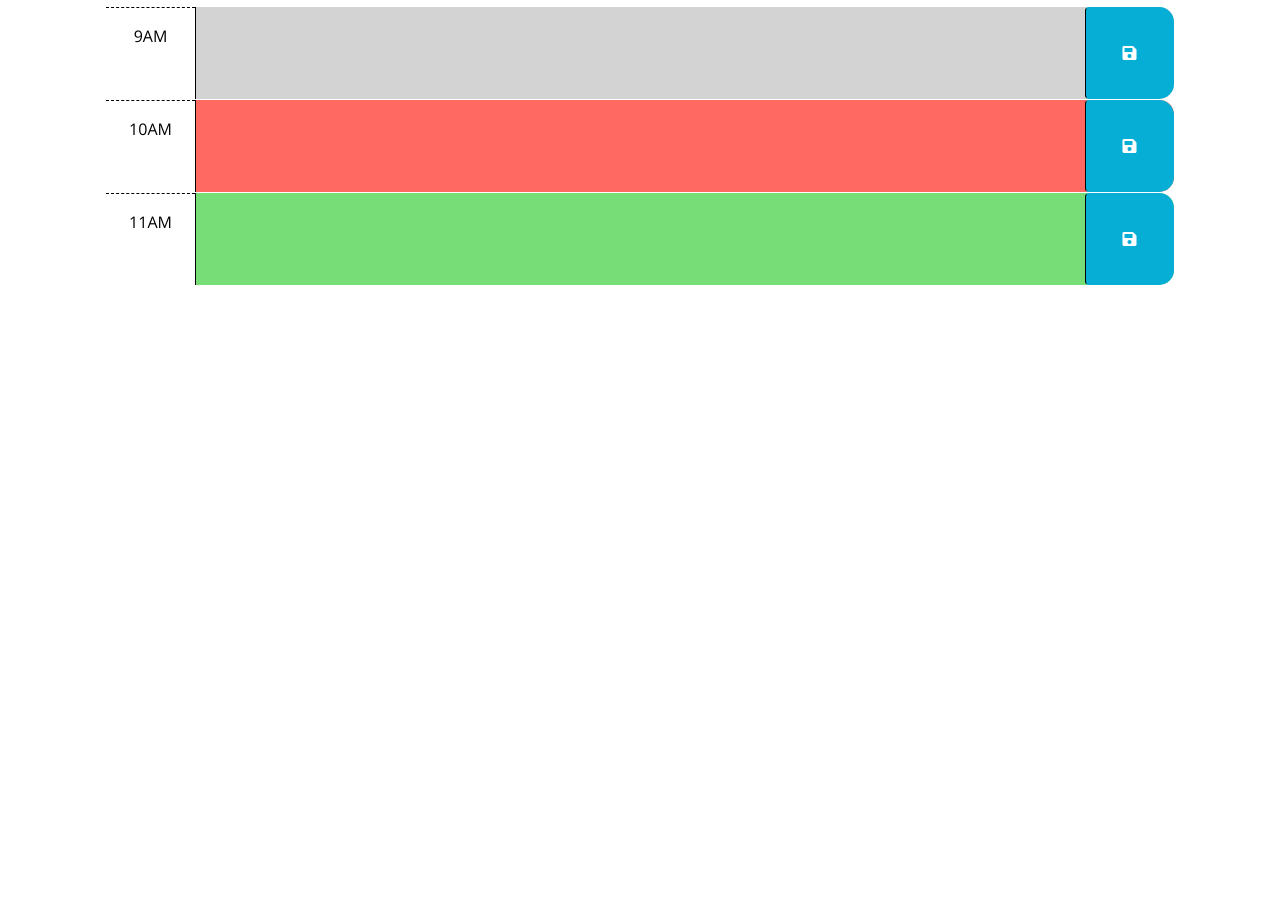
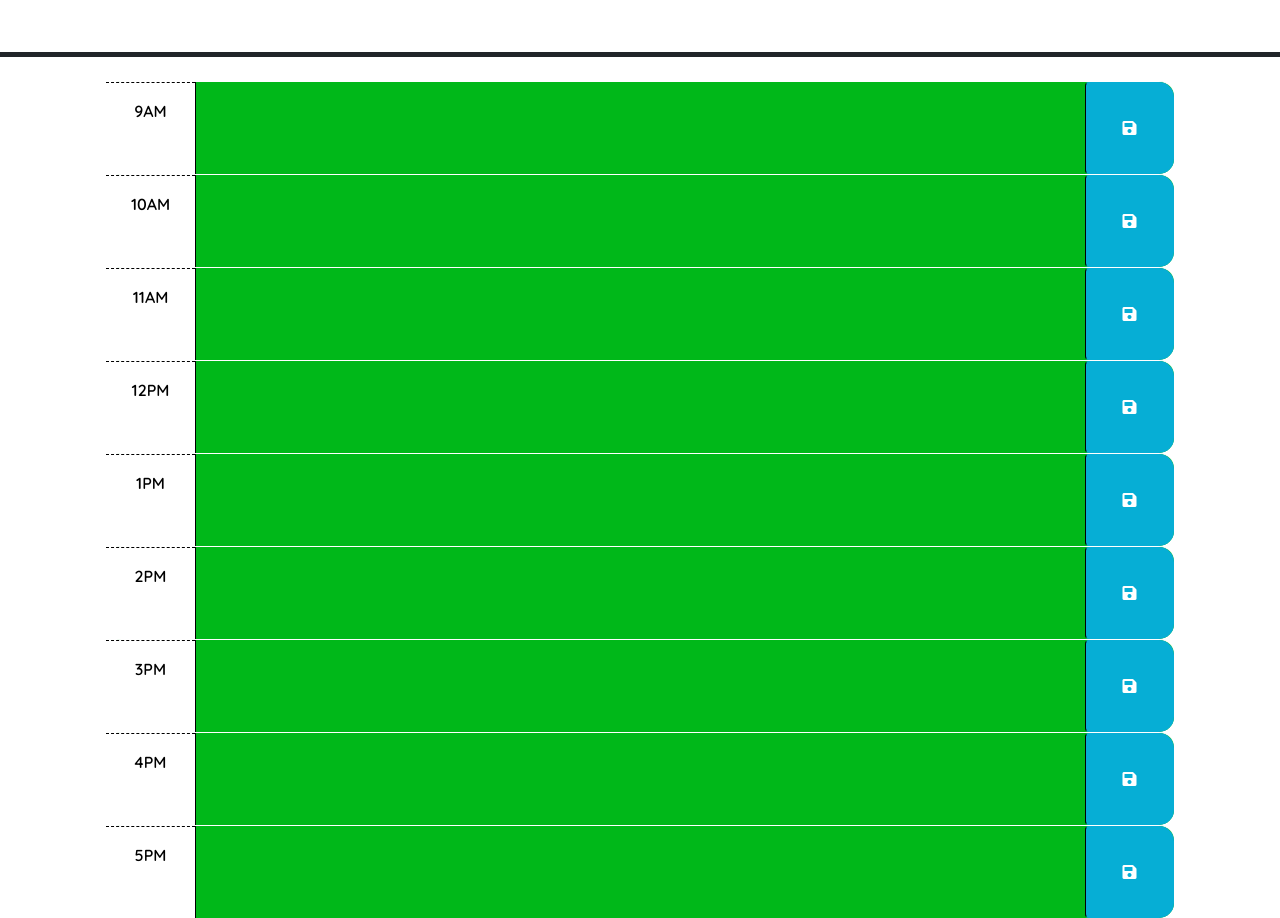
Before and after one commit to dsatpm/DAILY-PLANNER-app, a plain HTML site: page index.html in a window 1280 px wide. Shown: the part 250-1168 px from the top of the page. Before the commit the page ends 800 px from the top, so only its background shows below. Drawn offline with nearby package versions, Linux system fonts and the light colour scheme; files that its build step writes are made by us from their sources.

Commit message:
added dayjs, javascript, some css

```diff
--- a/assets/css/style.css
+++ b/assets/css/style.css
@@ -1,6 +1,14 @@
 body {
-  font-family: 'Open Sans', sans-serif;
+  font-family: 'Quicksand', sans-serif;
   font-size: 16px;
+}
+
+h1 {
+  font-family: 'Bebas Neue', sans-serif;
+}
+
+h2 {
+  font-family: 'Cormorant Garamond', serif;
 }
 
 textarea {
@@ -31,18 +39,21 @@ textarea {
 }
 
 .past {
-  background-color: #d3d3d3;
+  background-color: #a1a1a1;
   color: white;
+  border-radius: 15px;
 }
 
 .present {
-  background-color: #ff6961;
+  background-color: #0055e8;
   color: white;
+  border-radius: 15px;
 }
 
 .future {
-  background-color: #77dd77;
+  background-color: #00b819;
   color: white;
+  border-radius: 15px;
 }
 
 .saveBtn {
--- a/assets/script/script.js
+++ b/assets/script/script.js
@@ -1,23 +1,46 @@
-// Wrap all code that interacts with the DOM in a call to jQuery to ensure that
-// the code isn't run until the browser has finished rendering all the elements
-// in the html.
+
+// Function that holds the entire app functionality
 $(function () {
-  // TODO: Add a listener for click events on the save button. This code should
-  // use the id in the containing time-block as a key to save the user input in
-  // local storage. HINT: What does `this` reference in the click listener
-  // function? How can DOM traversal be used to get the "hour-x" id of the
-  // time-block containing the button that was clicked? How might the id be
-  // useful when saving the description in local storage?
-  //
-  // TODO: Add code to apply the past, present, or future class to each time
-  // block by comparing the id to the current hour. HINTS: How can the id
-  // attribute of each time-block be used to conditionally add or remove the
-  // past, present, and future classes? How can Day.js be used to get the
-  // current hour in 24-hour time?
-  //
-  // TODO: Add code to get any user input that was saved in localStorage and set
-  // the values of the corresponding textarea elements. HINT: How can the id
-  // attribute of each time-block be used to do this?
-  //
-  // TODO: Add code to display the current date in the header of the page.
+
+  //Waits until the DOM is completely loaded before executing the current date/time
+  $(document).ready(function updateTime() {
+		var now = dayjs().format('dddd, MMMM DD, YYYY h:mm:ss A');
+		$('#now').text(now);
+    setInterval(updateTime, 1000);
+  });
+
+  // Displays time in 24 hour format
+  var currentHour = dayjs().format('H')
+
+  // Iterates through each hour and determines what state of time the current time is
+  $('.time-block').each(function () {
+		var thisHour = parseInt($(this).attr('id').split('-')[1]); // Turns id 'hour-x' into an array, splits into two values, and selects the number instead of 'hour'
+
+		if (thisHour < currentHour) {
+			$(this).removeClass('present future').addClass('past');
+		} else if (thisHour == currentHour) {
+			$(this).removeClass('past future').addClass('present');
+		} else {
+			$(this).removeClass('past present').addClass('future');
+		}
+  });
+
+      // Adds event listener to save set items to selected time slot using local storage
+      $('.saveBtn').on('click', function() {
+        var timeId = $(this).parent().attr('id');
+
+        var savedItem = $(this).siblings('.description').val();
+
+        localStorage.setItem(timeId, savedItem);
+      });
+
+      // Checks local storage for saved items and retrieves them
+      $('.time-block').each(function() {
+        var timeId = $(this).attr('id');
+        var savedItem = localStorage.getItem(timeId);
+
+        if (savedItem) {
+          $(this).find('.description').val(savedItem);
+        }
 });
+    });
--- a/index.html
+++ b/index.html
@@ -1,78 +1,108 @@
 <!DOCTYPE html>
 <html lang="en">
+
 <head>
   <meta charset="UTF-8" />
   <meta name="viewport" content="width=device-width, initial-scale=1.0" />
   <meta http-equiv="X-UA-Compatible" content="ie=edge" />
+  <link rel="stylesheet" href="https://cdn.jsdelivr.net/npm/bootstrap@5.1.3/dist/css/bootstrap.min.css" />
+  <link rel="stylesheet" href="https://use.fontawesome.com/releases/v5.8.1/css/all.css"
+    integrity="sha384-50oBUHEmvpQ+1lW4y57PTFmhCaXp0ML5d60M1M7uH2+nqUivzIebhndOJK28anvf" crossorigin="anonymous" />
   <link
-      rel="stylesheet"
-      href="https://cdn.jsdelivr.net/npm/bootstrap@5.1.3/dist/css/bootstrap.min.css"
-    />
-    <link
-      rel="stylesheet"
-      href="https://use.fontawesome.com/releases/v5.8.1/css/all.css"
-      integrity="sha384-50oBUHEmvpQ+1lW4y57PTFmhCaXp0ML5d60M1M7uH2+nqUivzIebhndOJK28anvf"
-      crossorigin="anonymous"
-    />
-    <link
-      href="https://fonts.googleapis.com/css?family=Open+Sans&display=swap"
-      rel="stylesheet"
-    />
-    <link rel="stylesheet" href="style.css" />
+    href="https://fonts.googleapis.com/css2?family=Bebas+Neue&family=Cormorant+Garamond:wght@300&family=Quicksand:wght@600&display=swap"
+    rel="stylesheet">
+  <link rel="stylesheet" href="./assets/css/style.css" />
+  <script src="https://cdn.jsdelivr.net/npm/dayjs@1/dayjs.min.js"></script>
   <title>Work Day Scheduler</title>
 </head>
 
 <body>
+  <!-- Header contains app name, subheader, and current date/time -->
   <header class="p-5 mb-4 border-5 border-bottom border-dark text-center">
-      <h1 class="display-3">Work Day Scheduler</h1>
-      <p class="lead">A simple calendar app for scheduling your work day</p>
-      <p id="currentDay" class="lead"></p>
+    <h1 class="display-2">Work Day Scheduler</h1>
+    <h2 class="lead">A simple calendar app for scheduling your work day</h2>
+    <p id="now" class="lead" style="font-size: 2rem; padding-top: 1rem;"></p>
   </header>
   <div class="container-lg px-5">
-      <!-- Use class for "past", "present", and "future" to apply styles to the
-        time-block divs accordingly. The javascript will need to do this by
-        adding/removing these classes on each div by comparing the hour in the
-        id to the current hour. The html provided below is meant to be an example
-        demonstrating how the css provided can be leveraged to create the
-        desired layout and colors. The html below should be removed or updated
-        in the finished product. Remember to delete this comment once the
-        code is implemented.
-        -->
 
-      <!-- Example of a past time block. The "past" class adds a gray background color. -->
-      <div id="hour-9" class="row time-block past">
+    <!-- Time blocks with past, present, and future classes applied to all. Uses JavaScript to determine current time -->
+    <div id="hour-9" class="row time-block past present future">
       <div class="col-2 col-md-1 hour text-center py-3">9AM</div>
       <textarea class="col-8 col-md-10 description" rows="3"> </textarea>
-        <button class="btn saveBtn col-2 col-md-1" aria-label="save">
+      <button class="btn saveBtn col-2 col-md-1" id="save" aria-label="save">
         <i class="fas fa-save" aria-hidden="true"></i>
       </button>
     </div>
 
-      <!-- Example of a a present time block. The "present" class adds a red background color. -->
-      <div id="hour-10" class="row time-block present">
+    <div id="hour-10" class="row time-block past present future">
       <div class="col-2 col-md-1 hour text-center py-3">10AM</div>
       <textarea class="col-8 col-md-10 description" rows="3"> </textarea>
-        <button class="btn saveBtn col-2 col-md-1" aria-label="save">
+      <button class="btn saveBtn col-2 col-md-1" id="save" aria-label="save">
         <i class="fas fa-save" aria-hidden="true"></i>
       </button>
     </div>
 
-      <!-- Example of a future time block. The "future" class adds a green background color. -->
-      <div id="hour-11" class="row time-block future">
+    <div id="hour-11" class="row time-block past present future">
       <div class="col-2 col-md-1 hour text-center py-3">11AM</div>
       <textarea class="col-8 col-md-10 description" rows="3"> </textarea>
-        <button class="btn saveBtn col-2 col-md-1" aria-label="save">
+      <button class="btn saveBtn col-2 col-md-1" id="save" aria-label="save">
+        <i class="fas fa-save" aria-hidden="true"></i>
+      </button>
+    </div>
+
+    <div id="hour-12" class="row time-block past present future">
+      <div class="col-2 col-md-1 hour text-center py-3">12PM</div>
+      <textarea class="col-8 col-md-10 description" rows="3"> </textarea>
+      <button class="btn saveBtn col-2 col-md-1" id="save" aria-label="save">
+        <i class="fas fa-save" aria-hidden="true"></i>
+      </button>
+    </div>
+
+    <div id="hour-13" class="row time-block past present future">
+      <div class="col-2 col-md-1 hour text-center py-3">1PM</div>
+      <textarea class="col-8 col-md-10 description" rows="3"> </textarea>
+      <button class="btn saveBtn col-2 col-md-1" id="save" aria-label="save">
+        <i class="fas fa-save" aria-hidden="true"></i>
+      </button>
+    </div>
+
+    <div id="hour-14" class="row time-block past present future">
+      <div class="col-2 col-md-1 hour text-center py-3">2PM</div>
+      <textarea class="col-8 col-md-10 description" rows="3"> </textarea>
+      <button class="btn saveBtn col-2 col-md-1" id="save" aria-label="save">
+        <i class="fas fa-save" aria-hidden="true"></i>
+      </button>
+    </div>
+
+    <div id="hour-15" class="row time-block past present future">
+      <div class="col-2 col-md-1 hour text-center py-3">3PM</div>
+      <textarea class="col-8 col-md-10 description" rows="3"> </textarea>
+      <button class="btn saveBtn col-2 col-md-1" id="save" aria-label="save">
+        <i class="fas fa-save" aria-hidden="true"></i>
+      </button>
+    </div>
+
+    <div id="hour-16" class="row time-block past present future">
+      <div class="col-2 col-md-1 hour text-center py-3">4PM</div>
+      <textarea class="col-8 col-md-10 description" rows="3"> </textarea>
+      <button class="btn saveBtn col-2 col-md-1" id="save" aria-label="save">
+        <i class="fas fa-save" aria-hidden="true"></i>
+      </button>
+    </div>
+
+    <div id="hour-17" class="row time-block past present future">
+      <div class="col-2 col-md-1 hour text-center py-3">5PM</div>
+      <textarea class="col-8 col-md-10 description" rows="3"> </textarea>
+      <button class="btn saveBtn col-2 col-md-1" id="save" aria-label="save">
         <i class="fas fa-save" aria-hidden="true"></i>
       </button>
     </div>
 
     <script src="https://code.jquery.com/jquery-3.4.1.min.js"></script>
-    <script
-      src="https://cdn.jsdelivr.net/npm/dayjs@1.11.3/dayjs.min.js"
-      integrity="sha256-iu/zLUB+QgISXBLCW/mcDi/rnf4m4uEDO0wauy76x7U="
-      crossorigin="anonymous"
-    ></script>
+    <script src="https://cdn.jsdelivr.net/npm/dayjs@1.11.3/dayjs.min.js"
+      integrity="sha256-iu/zLUB+QgISXBLCW/mcDi/rnf4m4uEDO0wauy76x7U=" crossorigin="anonymous"></script>
 
-    <script src="script.js"></script>
+    <script src="./assets/script/script.js"></script>
 </body>
+
 </html>
```
Lines whose indentation alone changed are shown as unchanged.
